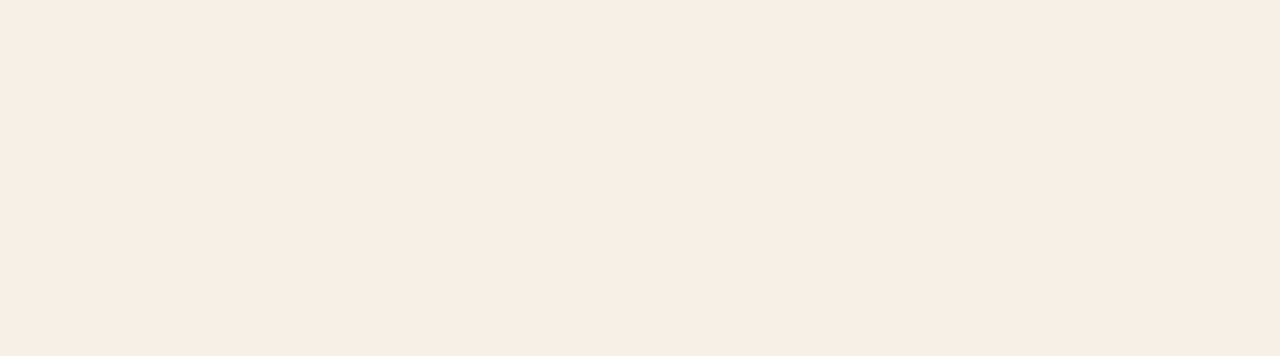
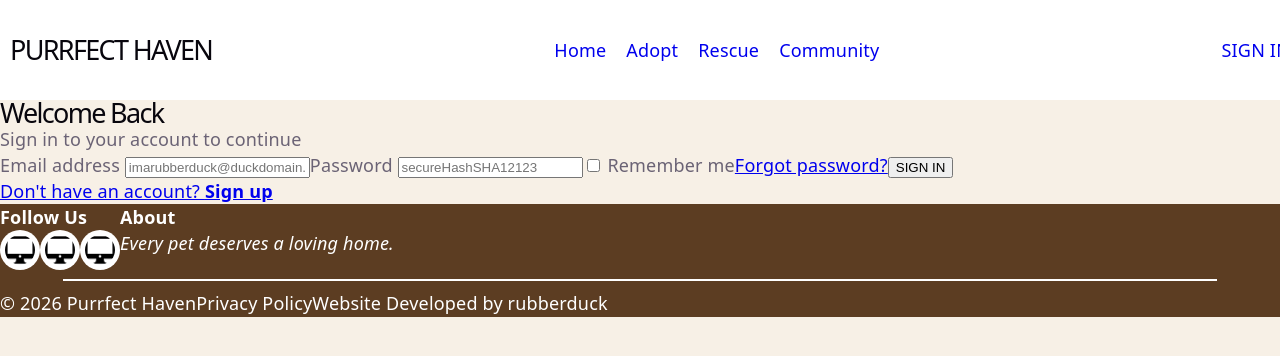
Before and after one commit to UPTAC-KomSai-v2/purrfect-haven, a React (Vite) app in the folder my-app/: page /login in a window 1280 px wide. Before the commit this address had no page. Shown: the top 356 px of the page. Built offline with nearby package versions, Linux system fonts and the light colour scheme.

Commit message:
Add new Login page and route

```diff
--- a/my-app/src/App.jsx
+++ b/my-app/src/App.jsx
@@ -1,10 +1,12 @@
 import { Routes, Route } from "react-router-dom";
 import Home from "./Home"
+import Login from "./Login"
 
 function App() {
   return(
     <Routes>
       <Route path="/" element={<Home />} />
+      <Route path="/login" element={<Login />} />
     </Routes>
   )
 }
--- /dev/null
+++ b/my-app/src/Login.jsx
@@ -0,0 +1,28 @@
+import './App.css'
+import { Link } from 'react-router-dom'
+import Header from "./components/Header"
+import Footer from "./components/Footer"
+
+function App() {
+  return (
+    <>
+      <Header />
+      <section class="login">
+        <h1>Welcome Back</h1>
+        <p>Sign in to your account to continue</p>
+        <form>
+          <label>Email address <input type="text" placeholder="imarubberduck@duckdomain.xyz"/></label>
+          <label>Password <input type="password" placeholder="secureHashSHA12123"/></label>
+          <label><input type="checkbox"/> Remember me</label>
+         <Link to="/forgotPassword">Forgot password?</Link>
+          <button>SIGN IN</button>
+        </form>
+        <Link to="/signup">Don't have an account? <strong>Sign up</strong></Link>
+      </section>
+
+      <Footer />
+    </>
+  )
+}
+
+export default App
```
